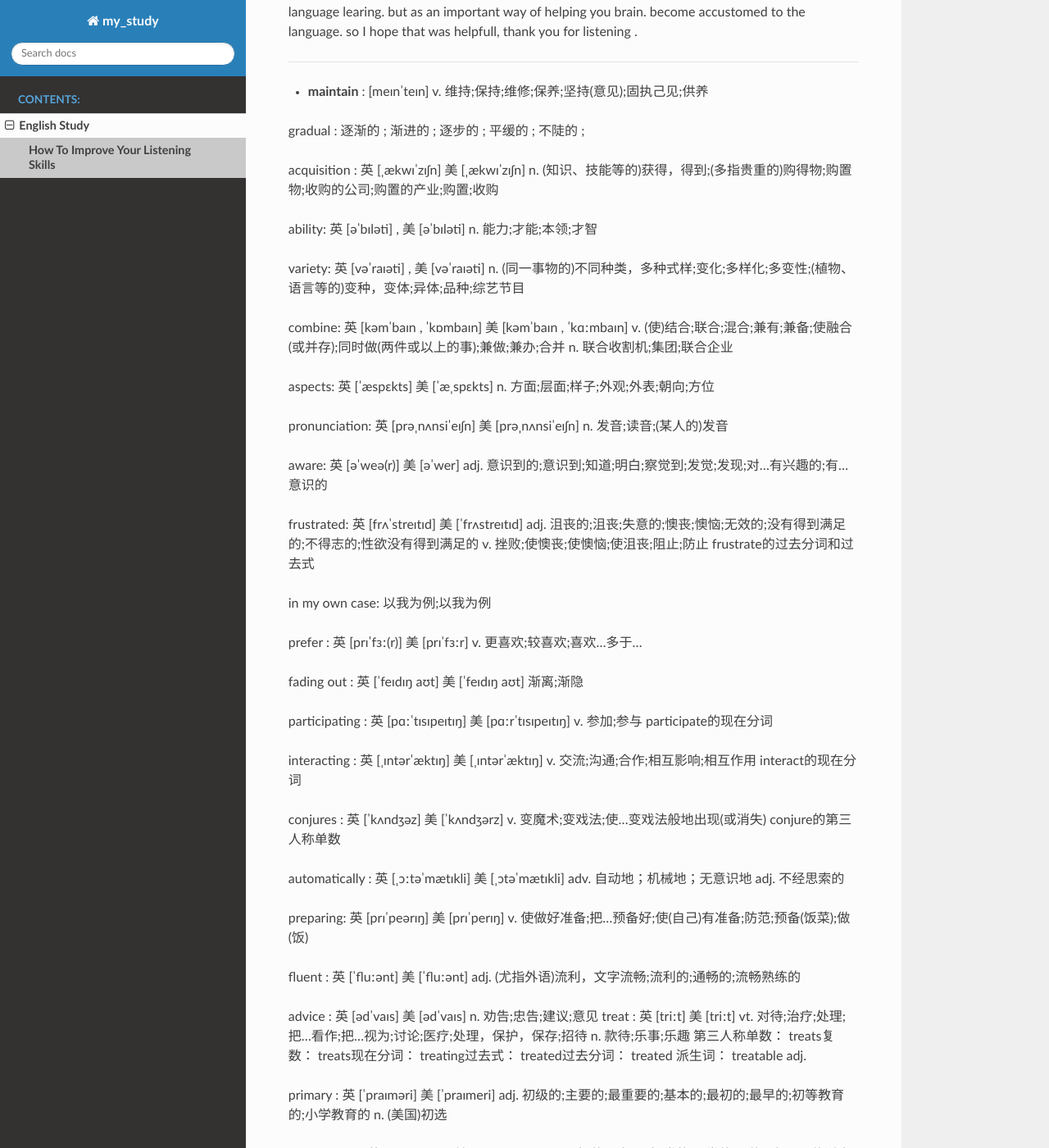
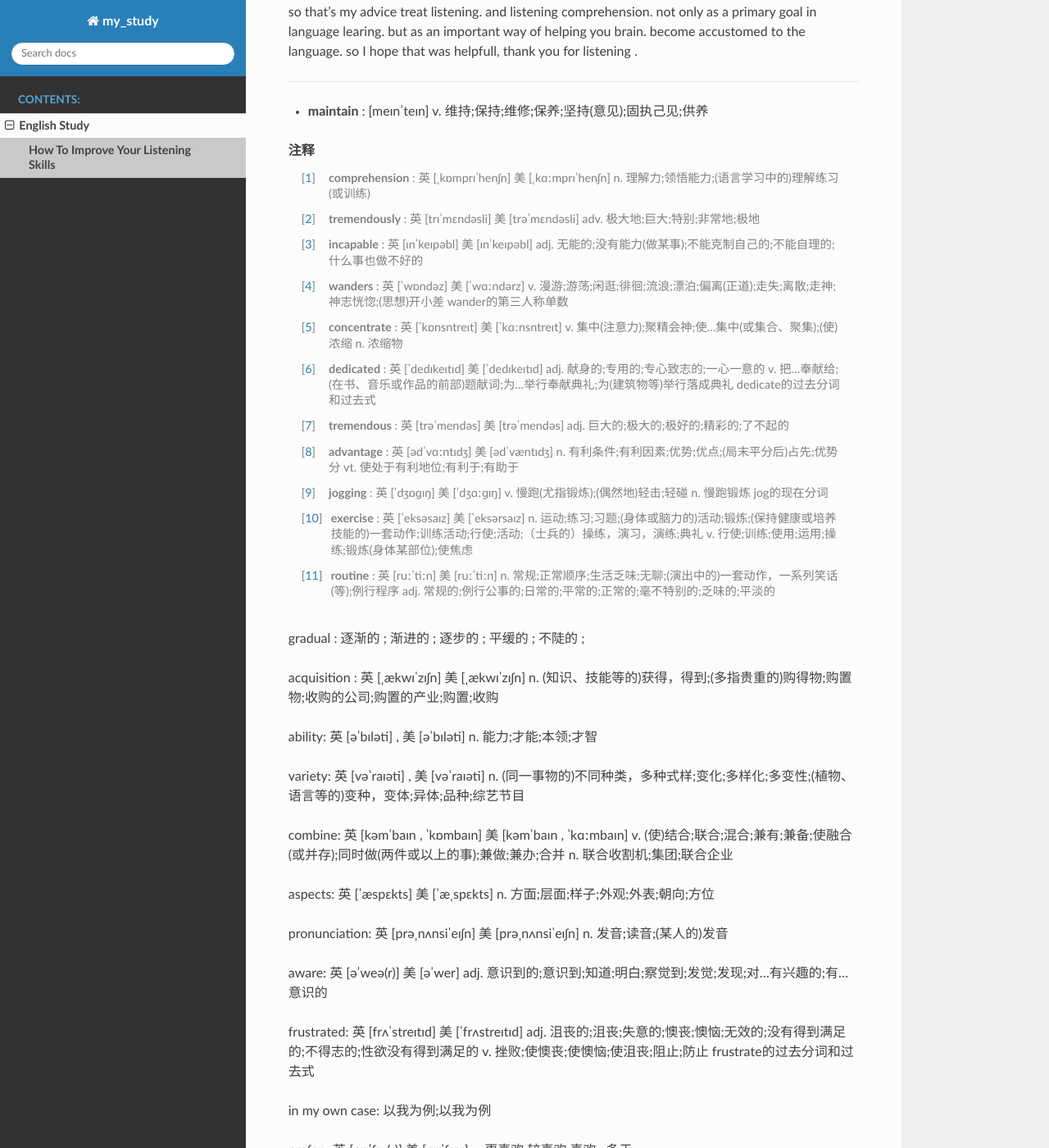
Before and after one commit to my-rds-store/my_study, a Sphinx documentation site: the page built from source/english/how-to-improve-your-listening-skills.rst, in a window 1280 px wide and 1400 px high, scrolled down 4772 px. Shown: the whole window at 82% size. Built offline with Sphinx 7.4.7 and the Read the Docs theme 2.0.0, drawn with Linux system fonts in a browser that asks for light colours; some of the changed text lies outside the part shown.

Commit message:
update ....

```diff
--- a/source/english/how-to-improve-your-listening-skills.rst
+++ b/source/english/how-to-improve-your-listening-skills.rst
@@ -258,7 +258,24 @@ thank you for listening .
 * **maintain** :  [meɪnˈteɪn] v. 维持;保持;维修;保养;坚持(意见);固执己见;供养
 
 
-.. .. rubric:: 注释
+.. rubric:: 注释
+
+.. [#f1] **comprehension** :  英 [ˌkɒmprɪˈhenʃn]   美 [ˌkɑːmprɪˈhenʃn]  n.  理解力;领悟能力;(语言学习中的)理解练习(或训练)
+.. [#f2] **tremendously** : 英 [trɪˈmɛndəsli]   美 [trəˈmɛndəsli]  adv.  极大地;巨大;特别;非常地;极地
+.. [#f3] **incapable** : 英 [ɪnˈkeɪpəbl]   美 [ɪnˈkeɪpəbl]  adj.  无能的;没有能力(做某事);不能克制自己的;不能自理的;什么事也做不好的
+.. [#f4] **wanders** : 英 [ˈwɒndəz]   美 [ˈwɑːndərz]  v.  漫游;游荡;闲逛;徘徊;流浪;漂泊;偏离(正道);走失;离散;走神;神志恍惚;(思想)开小差 wander的第三人称单数
+.. [#f5] **concentrate** : 英 [ˈkɒnsntreɪt]   美 [ˈkɑːnsntreɪt]  v.  集中(注意力);聚精会神;使…集中(或集合、聚集);(使)浓缩 n.  浓缩物
+.. [#f6] **dedicated** : 英 [ˈdedɪkeɪtɪd]   美 [ˈdedɪkeɪtɪd]  adj.  献身的;专用的;专心致志的;一心一意的 v.  把…奉献给;(在书、音乐或作品的前部)题献词;为…举行奉献典礼;为(建筑物等)举行落成典礼 dedicate的过去分词和过去式
+.. [#f7] **tremendous** : 英 [trəˈmendəs]   美 [trəˈmendəs]  adj.  巨大的;极大的;极好的;精彩的;了不起的
+.. [#f8] **advantage**  :  英 [ədˈvɑːntɪdʒ]   美 [ədˈvæntɪdʒ]  n.  有利条件;有利因素;优势;优点;(局末平分后)占先;优势分 vt.  使处于有利地位;有利于;有助于
+.. [#f9] **jogging** : 英 [ˈdʒɒɡɪŋ]   美 [ˈdʒɑːɡɪŋ]  v.  慢跑(尤指锻炼);(偶然地)轻击;轻碰 n.  慢跑锻炼 jog的现在分词
+.. [#f10] **exercise** : 英 [ˈeksəsaɪz]   美 [ˈeksərsaɪz]  n.  运动;练习;习题;(身体或脑力的)活动;锻炼;(保持健康或培养技能的)一套动作;训练活动;行使;活动;（士兵的）操练，演习，演练;典礼 v.  行使;训练;使用;运用;操练;锻炼(身体某部位);使焦虑
+.. [#f11] **routine** : 英 [ruːˈtiːn]   美 [ruːˈtiːn]  n.  常规;正常顺序;生活乏味;无聊;(演出中的)一套动作，一系列笑话(等);例行程序 adj.  常规的;例行公事的;日常的;平常的;正常的;毫不特别的;乏味的;平淡的
+
+
+
+
+
 .. .. [#fn] **rewarding** : [rɪˈwɔːrdɪŋ]  v. 奖励;奖赏;给以报酬 ; adj.  有益的;值得做的;报酬高的 ; reward的现在分词
 .. .. [#fn] **certain** : 英 [ˈsɜːtn] , 美 [ˈsɜːrtn]  pron.  (不提及人或事物的名称时用)某些 adj.  肯定;确定;确实;确信;无疑;(不提及细节时用)某事，某人，某种;某某，某位，一位叫…的;轻微的
 
@@ -300,6 +317,7 @@ preparing: 英 [prɪˈpeərɪŋ]   美 [prɪˈperɪŋ]  v.  使做好准备;把
 fluent : 英 [ˈfluːənt]   美 [ˈfluːənt]  adj.  (尤指外语)流利，文字流畅;流利的;通畅的;流畅熟练的
 
 advice : 英 [ədˈvaɪs]   美 [ədˈvaɪs]  n.  劝告;忠告;建议;意见
+
 treat : 英 [triːt]   美 [triːt]  vt.  对待;治疗;处理;把…看作;把…视为;讨论;医疗;处理，保护，保存;招待 n.  款待;乐事;乐趣 第三人称单数： treats复数： treats现在分词： treating过去式： treated过去分词： treated 派生词： treatable adj.
 
 primary : 英 [ˈpraɪməri]   美 [ˈpraɪmeri]  adj.  初级的;主要的;最重要的;基本的;最初的;最早的;初等教育的;小学教育的 n.  (美国)初选
```
Also changed, not shown: other parts of source/english/how-to-improve-your-listening-skills.rst (+7 -7 lines).
